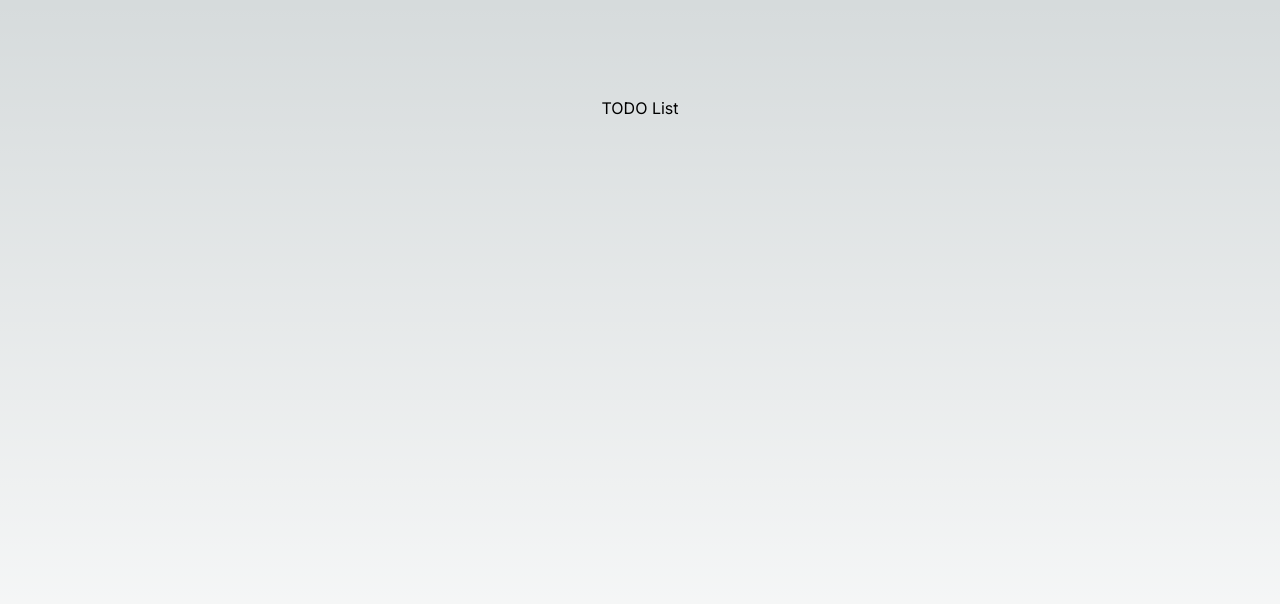
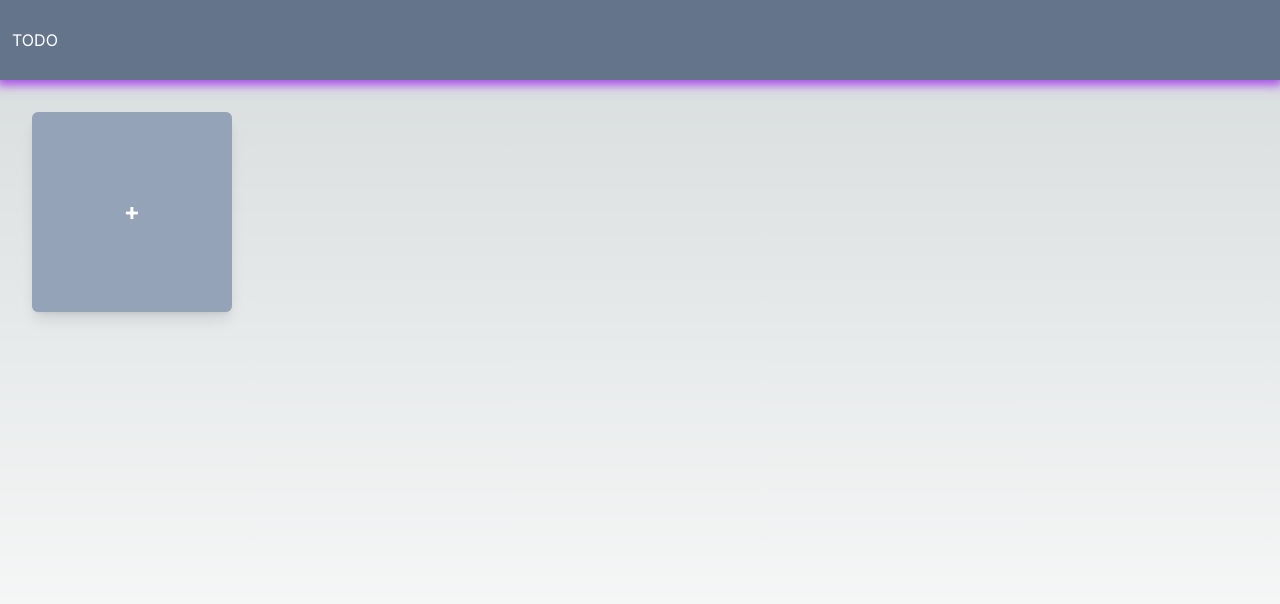
Before and after one commit to deepak-sriram-dev/todo-list, a Next.js app: page / in a window 1280 px wide. Shown: the top 604 px of the page. Built offline with nearby package versions, Linux system fonts and the light colour scheme.

Commit message:
added nav bar and new card for todo list

```diff
--- /dev/null
+++ b/app/Navbar/index.tsx
@@ -0,0 +1,14 @@
+"use client";
+import * as React from "react";
+const TodoContext = React.createContext("");
+
+export default function NavBar(): JSX.Element {
+  const [todoName, setTodoName] = React.useState<string>("");
+  return (
+    <TodoContext.Provider value={{ todoName } as unknown as string}>
+      <div className="flex items-center p-3 text-left text-white bg-slate-500 shadow-[0_2px_10px_3px_#a748ea] h-[80px]">
+        TODO
+      </div>
+    </TodoContext.Provider>
+  );
+}
--- a/app/layout.tsx
+++ b/app/layout.tsx
@@ -1,6 +1,7 @@
 import type { Metadata } from "next";
 import { Inter } from "next/font/google";
 import "./globals.css";
+import NavBar from "./Navbar";
 
 const inter = Inter({ subsets: ["latin"] });
 
@@ -16,7 +17,10 @@ export default function RootLayout({
 }>) {
   return (
     <html lang="en">
-      <body className={inter.className}>{children}</body>
+      <body className={`min-h-screen ${inter.className}`}>
+        <NavBar />
+        <div className="">{children}</div>
+      </body>
     </html>
   );
 }
--- a/app/page.tsx
+++ b/app/page.tsx
@@ -1,10 +1,8 @@
-import Image from "next/image";
-
 export default function Home() {
   return (
-    <main className="flex min-h-screen flex-col items-center justify-between p-24">
-      <div className="">
-        TODO List
+    <main className="flex flex-col p-8">
+      <div className="flex justify-center items-center shadow-lg p-4 bg-slate-400 rounded-md w-[200px] h-[200px] text-2xl font-bold cursor-pointer text-white">
+        +
       </div>
     </main>
   );
--- a/next.config.mjs
+++ b/next.config.mjs
@@ -1,4 +1,3 @@
 /** @type {import('next').NextConfig} */
 const nextConfig = {};
-
 export default nextConfig;
```
Also changed, not shown: package.json (+5 -4 lines), 1 other file (tests, documents, lock files or other folders).
